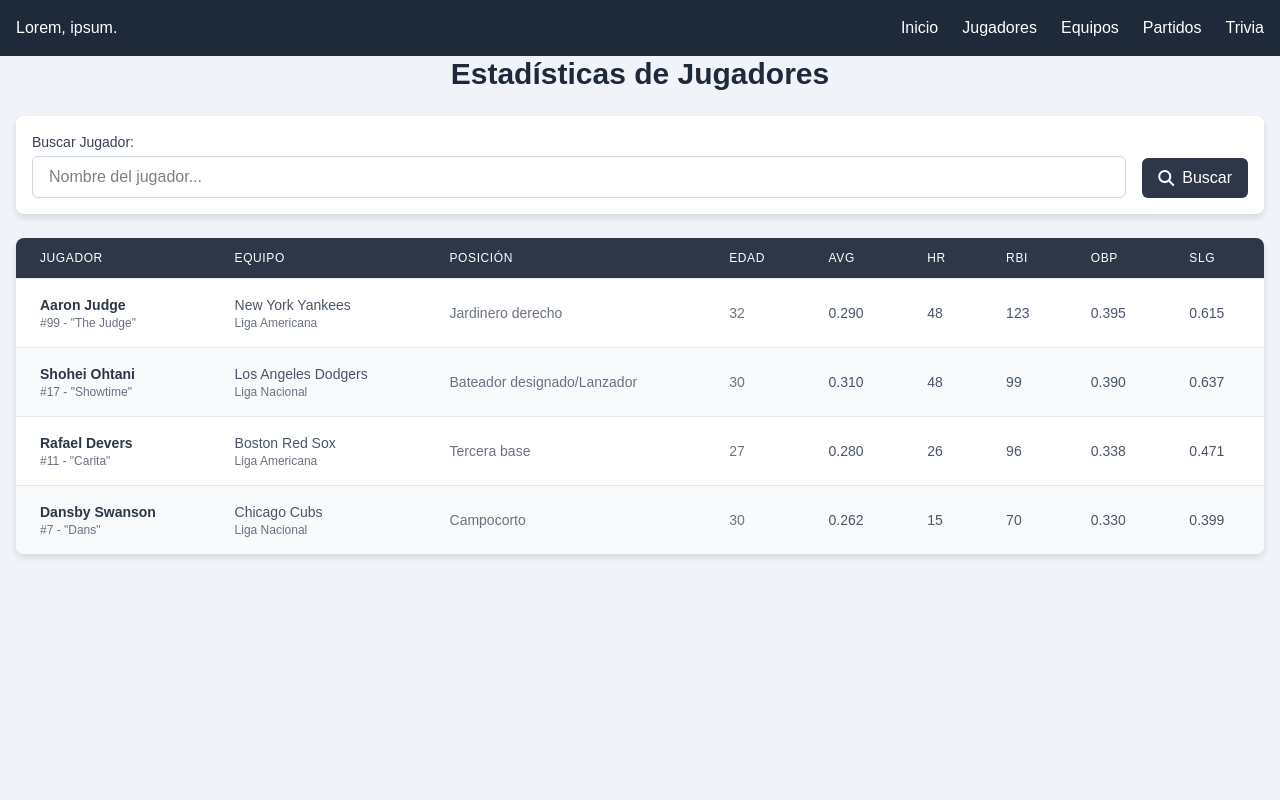
After one commit to mrZabala/MLB_Stats, a PHP site: page /jugadores.php in a window 1280 px wide. The commit adds this page. Run offline with PHP 8.4, Linux system fonts and the light colour scheme; data comes from the database, SQL or seed files in the repository; both versions use the stored data as it was after the commit.

Commit message:
creando la seccion de jugadores donde se muestra la estadistica de estos

```diff
--- a/index.php
+++ b/index.php
@@ -51,7 +51,7 @@
         <div>
             <ul class="flex gap-6">
                 <li><a href="#" class="boton">Inicio</a></li>
-                <li><a href="#" class="boton">Jugadores</a></li>
+                <li><a href="jugadores.php" class="boton">Jugadores</a></li>
                 <li><a href="#" class="boton">Equipos</a></li>
                 <li><a href="#" class="boton">Partidos</a></li>
                 <li><a href="#" class="boton">Trivia</a></li>
--- /dev/null
+++ b/jugadores.php
@@ -0,0 +1,235 @@
+<!DOCTYPE html>
+<html lang="es">
+<head>
+    <meta charset="UTF-8">
+    <meta name="viewport" content="width=device-width, initial-scale=1.0">
+    <title>MLB Stats - Jugadores</title>
+    <script src="https://cdn.jsdelivr.net/npm/@tailwindcss/browser@4"></script>
+    <link rel="stylesheet" href="https://cdnjs.cloudflare.com/ajax/libs/font-awesome/6.4.0/css/all.min.css">
+    <style>
+        body {
+            font-family: 'Arial', sans-serif;
+            background-color: #f0f4f8;
+        }
+        .search-container {
+            background-color: white;
+            border-radius: 0.5rem;
+            box-shadow: 0 4px 6px rgba(0, 0, 0, 0.1);
+        }
+        .player-table {
+            background-color: white;
+            border-radius: 0.5rem;
+            box-shadow: 0 4px 6px rgba(0, 0, 0, 0.1);
+        }
+        .player-table th {
+            background-color: #2d3748;
+            color: white;
+        }
+        .player-table tr:nth-child(even) {
+            background-color: #f8fafc;
+        }
+        .player-table tr:hover {
+            background-color: #e2e8f0;
+        }
+        .btn-search {
+            background-color: #2d3748;
+            color: white;
+            transition: all 0.3s;
+        }
+        .btn-search:hover {
+            background-color: #1a202c;
+        }
+        .btn-reset {
+            background-color: #e53e3e;
+            color: white;
+            transition: all 0.3s;
+        }
+        .btn-reset:hover {
+            background-color: #c53030;
+        }
+        .player-stats {
+            color: #4a5568;
+        }
+        .player-name {
+            color: #2d3748;
+            font-weight: bold;
+        }
+        .team-name {
+            color: #4a5568;
+        }
+        .no-results {
+            background-color: #fed7d7;
+            color: #c53030;
+            border-radius: 0.25rem;
+            padding: 1rem;
+        }
+
+        .boton{
+
+  transition: 0.5s;
+}
+.boton:hover{
+  background-color:rgba(19, 21, 26, 0.3);
+  color: white;
+  transition: 0.5s;
+  border-radius: 5px;
+  padding: 10px;
+  box-shadow: 0 0 10px rgba(0, 0, 0, 0.5);
+
+}
+    </style>
+</head>
+<body class="min-h-screen">
+<nav id="navShadow" class="flex justify-between bg-gray-800 text-white p-4">
+        <!-- LEFT Hand Side -->
+        <div>
+            <h1>Lorem, ipsum.</h1>
+        </div>
+        <!-- END LEFT Hand Side -->
+
+        <!-- RIGHT Hand Side -->
+        <div>
+            <ul class="flex gap-6">
+                <li><a href="index.php" class="boton">Inicio</a></li>
+                <li><a href="jugadores.php" class="boton">Jugadores</a></li>
+                <li><a href="#" class="boton">Equipos</a></li>
+                <li><a href="#" class="boton">Partidos</a></li>
+                <li><a href="#" class="boton">Trivia</a></li>
+            </ul>
+        </div>
+        <!-- END RIGHT Hand Side -->
+    </nav>
+    <!-- END NAV -->
+
+    <main class="container mx-auto px-4 pb-8">
+        <h2 class="text-3xl font-bold mb-6 text-center text-gray-800">Estadísticas de Jugadores</h2>
+
+        <!-- este el formulario para buscar -->
+        <div class="search-container p-4 mb-6">
+            <form method="GET" action="" class="flex flex-col md:flex-row gap-4 items-end">
+                <div class="flex-grow">
+                    <label for="search" class="block text-sm font-medium text-gray-700 mb-1">Buscar Jugador:</label>
+                    <input type="text" id="search" name="search" placeholder="Nombre del jugador..."
+                           class="w-full px-4 py-2 border border-gray-300 rounded-md focus:outline-none focus:ring-2 focus:ring-blue-500"
+                           value="<?php echo isset($_GET['search']) ? htmlspecialchars($_GET['search']) : ''; ?>">
+                </div>
+                <div class="flex gap-2">
+                    <button type="submit" class="btn-search px-4 py-2 rounded-md flex items-center justify-center">
+                        <i class="fas fa-search mr-2"></i> Buscar
+                    </button>
+                    <?php if(isset($_GET['search']) && !empty($_GET['search'])): ?>
+                    <a href="jugadores.php" class="btn-reset px-4 py-2 rounded-md flex items-center justify-center">
+                        <i class="fas fa-times mr-2"></i> Limpiar
+                    </a>
+                    <?php endif; ?>
+                </div>
+            </form>
+        </div>
+
+        <?php
+        //aaqui se hace la conexion sicopatamente tu sabe
+        $servername = "localhost";
+        $username = "root";
+        $password = "";
+        $dbname = "baseball_db";
+
+        $conn = new mysqli($servername, $username, $password, $dbname);
+
+
+        if ($conn->connect_error) {
+            die("Conexión fallida: " . $conn->connect_error);
+        }
+
+        // esta es la consulta que filtra y trae los jugadores le llega?
+        $sql = "SELECT j.*, e.nombre_del_equipo, l.nombre_de_la_liga, ej.*
+                FROM jugadores j
+                LEFT JOIN equipos e ON j.id_del_equipo = e.id_del_equipo
+                LEFT JOIN ligas l ON j.id_de_la_liga = l.id_de_la_liga
+                LEFT JOIN estadisticas_jugadores ej ON j.id_del_jugador = ej.id_del_jugador";
+
+        // si hay una busqueda se filtra por el nombre mmñ
+        if (isset($_GET['search']) && !empty($_GET['search'])) {
+            $search = $conn->real_escape_string($_GET['search']);
+            $sql .= " WHERE j.nombre_del_jugador LIKE '%$search%' OR j.apodo_del_jugador LIKE '%$search%'";
+        }
+
+        $result = $conn->query($sql);
+        ?>
+
+        <!-- esta es la tabla donde se muestran los jugadores  -->
+        <div class="player-table overflow-x-auto">
+            <?php if ($result && $result->num_rows > 0): ?>
+            <table class="min-w-full divide-y divide-gray-200">
+                <thead>
+                    <tr>
+                        <th class="px-6 py-3 text-left text-xs font-medium uppercase tracking-wider">Jugador</th>
+                        <th class="px-6 py-3 text-left text-xs font-medium uppercase tracking-wider">Equipo</th>
+                        <th class="px-6 py-3 text-left text-xs font-medium uppercase tracking-wider">Posición</th>
+                        <th class="px-6 py-3 text-left text-xs font-medium uppercase tracking-wider">Edad</th>
+                        <th class="px-6 py-3 text-left text-xs font-medium uppercase tracking-wider">AVG</th>
+                        <th class="px-6 py-3 text-left text-xs font-medium uppercase tracking-wider">HR</th>
+                        <th class="px-6 py-3 text-left text-xs font-medium uppercase tracking-wider">RBI</th>
+                        <th class="px-6 py-3 text-left text-xs font-medium uppercase tracking-wider">OBP</th>
+                        <th class="px-6 py-3 text-left text-xs font-medium uppercase tracking-wider">SLG</th>
+                    </tr>
+                </thead>
+                <tbody class="bg-white divide-y divide-gray-200">
+                    <?php while($row = $result->fetch_assoc()): ?>
+                    <tr>
+                        <td class="px-6 py-4 whitespace-nowrap">
+                            <div class="flex items-center">
+                                <div>
+                                    <div class="player-name text-sm"><?php echo htmlspecialchars($row['nombre_del_jugador']); ?></div>
+                                    <div class="text-xs text-gray-500">#<?php echo htmlspecialchars($row['numero_del_jugador']); ?>
+                                        <?php if(!empty($row['apodo_del_jugador'])): ?>
+                                            - "<?php echo htmlspecialchars($row['apodo_del_jugador']); ?>"
+                                        <?php endif; ?>
+                                    </div>
+                                </div>
+                            </div>
+                        </td>
+                        <td class="px-6 py-4 whitespace-nowrap">
+                            <div class="team-name text-sm"><?php echo htmlspecialchars($row['nombre_del_equipo']); ?></div>
+                            <div class="text-xs text-gray-500"><?php echo htmlspecialchars($row['nombre_de_la_liga']); ?></div>
+                        </td>
+                        <td class="px-6 py-4 whitespace-nowrap text-sm text-gray-500">
+                            <?php echo htmlspecialchars($row['posicion_del_jugador']); ?>
+                        </td>
+                        <td class="px-6 py-4 whitespace-nowrap text-sm text-gray-500">
+                            <?php echo htmlspecialchars($row['edad_del_jugador']); ?>
+                        </td>
+                        <td class="px-6 py-4 whitespace-nowrap player-stats text-sm">
+                            <?php echo number_format($row['promedio_de_bateo'], 3); ?>
+                        </td>
+                        <td class="px-6 py-4 whitespace-nowrap player-stats text-sm">
+                            <?php echo htmlspecialchars($row['home_runs']); ?>
+                        </td>
+                        <td class="px-6 py-4 whitespace-nowrap player-stats text-sm">
+                            <?php echo htmlspecialchars($row['carreas_impulsadas']); ?>
+                        </td>
+                        <td class="px-6 py-4 whitespace-nowrap player-stats text-sm">
+                            <?php echo number_format($row['promedio_de_enbasase'], 3); ?>
+                        </td>
+                        <td class="px-6 py-4 whitespace-nowrap player-stats text-sm">
+                            <?php echo number_format($row['promedio_de_slugging'], 3); ?>
+                        </td>
+                    </tr>
+                    <?php endwhile; ?>
+                </tbody>
+            </table>
+            <?php else: ?>
+            <div class="no-results my-4 text-center">
+                <p>No se encontraron jugadores<?php echo isset($_GET['search']) ? ' con el nombre "' . htmlspecialchars($_GET['search']) . '"' : ''; ?>.</p>
+            </div>
+            <?php endif; ?>
+        </div>
+
+        <?php
+
+        $conn->close();
+        ?>
+    </main>
+
+
+</body>
+</html>
```
Also changed, not shown: baseball_db.sql (added, +314 -0 lines).
